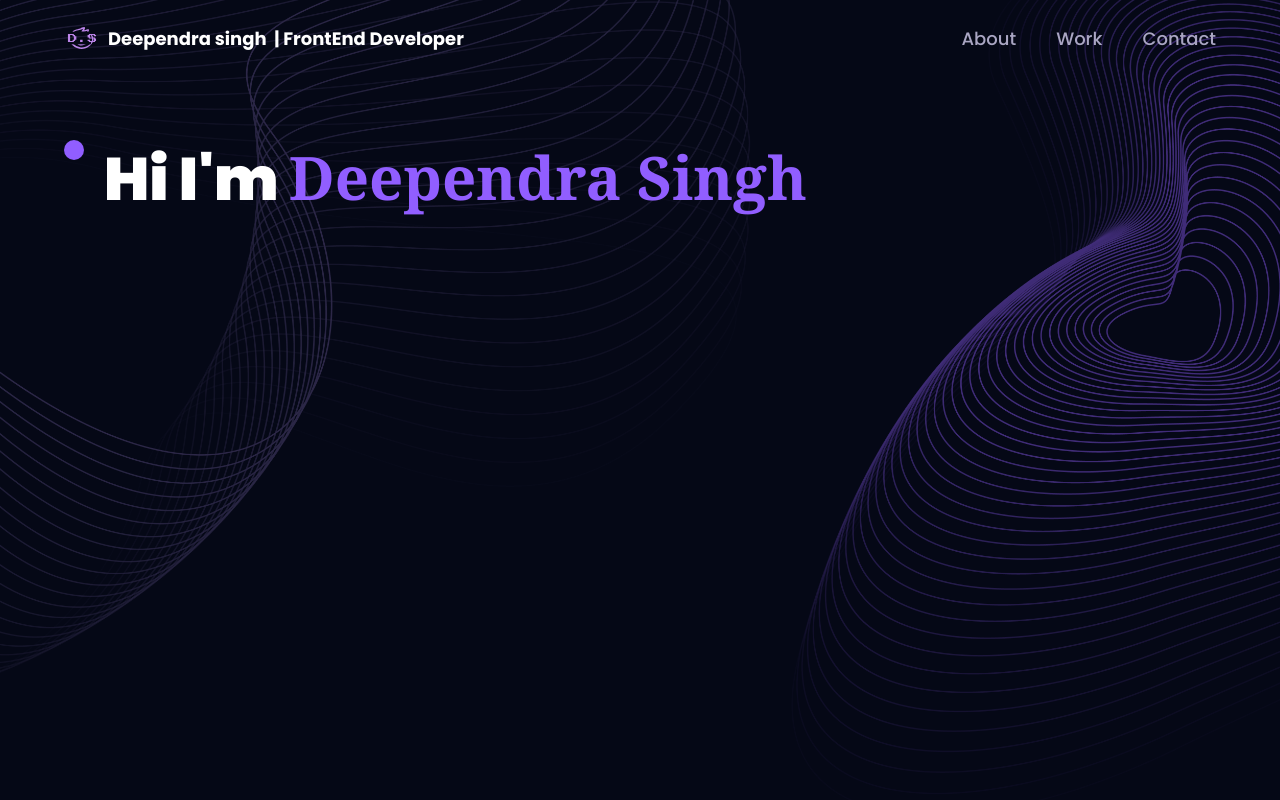
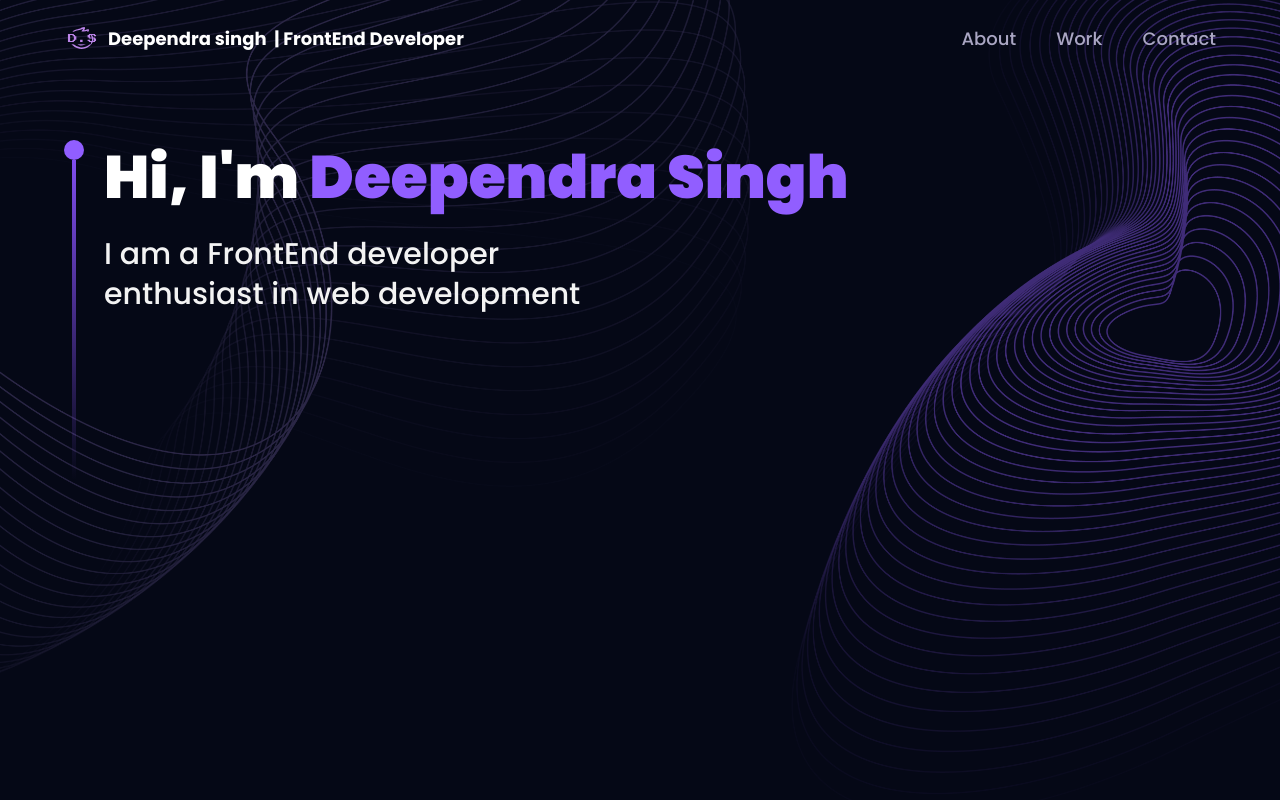
Before and after one commit to trdxlucifer/PersonalPortfolio, a React (Vite) app: page / in a window 1280 px wide. Shown: the top 800 px of the page. Built offline with nearby package versions, Linux system fonts and the light colour scheme.

Commit message:
corrected the dependencies of react three js

```diff
--- a/package.json
+++ b/package.json
@@ -18,7 +18,8 @@
     "react-dom": "^18.2.0",
     "react-router-dom": "^6.9.0",
     "react-tilt": "^0.1.4",
-    "react-vertical-timeline-component": "^3.6.0"
+    "react-vertical-timeline-component": "^3.6.0",
+    "three": "^0.150.1"
   },
   "devDependencies": {
     "@types/react": "^18.0.27",
--- a/src/components/Hero.jsx
+++ b/src/components/Hero.jsx
@@ -6,17 +6,24 @@ import { styles } from "../styles";
 const Hero = () => {
   return (
     <section className="relative w-full h-screen mx-auto">
-    <div className={`${styles.paddingX} absolute inset-0 top-[120px] mx-w-7xl
-    mx-auto flex flex-row items-start gap-5`}>
-       <div className="flex flex-col justify-centter items-cener mt-5">
-       <div className="w-5 h-5 rounded-full bg-[#915eff]"/>
-       <div className="w-1 sm:h-80 h-40 voilet-gradient"/>
+      <div
+        className={`absolute inset-0 top-[120px]  max-w-7xl mx-auto ${styles.paddingX} flex flex-row items-start gap-5`}
+      >
+        <div className="flex flex-col justify-center items-center mt-5">
+          <div className="w-5 h-5 rounded-full bg-[#915EFF]" />
+          <div className="w-1 sm:h-80 h-40 violet-gradient" />
+        </div>
 
-       </div>
-       <div>
-        <h1 className={`${styles.heroHeadText} text-white`}>Hi I'm <span className="text-[#915eff] font-serif">Deependra Singh</span></h1>
-       </div>
-    </div>
+        <div>
+          <h1 className={`${styles.heroHeadText} text-white`}>
+            Hi, I'm <span className="text-[#915EFF]">Deependra Singh</span>
+          </h1>
+          <p className={`${styles.heroSubText} mt-2 text-white-100`}>
+            I am a FrontEnd developer <br className="sm:block hidden" />
+            enthusiast in web development
+          </p>
+        </div>
+      </div>
     </section>
   );
 };
--- a/src/components/canvas/Computers.jsx
+++ b/src/components/canvas/Computers.jsx
@@ -1,8 +1,16 @@
-import React from 'react'
+import React,{Suspense , useEffect , useState} from 'react'
+import {Canvas} from '@react-three/fiber'
+import {OrbitControls , Preload , useGLTF} from '@react-three/drei';
+import CanvasLoader from '../Loader'
+
 
 const Computers = () => {
+
+  const computer = useGLTF
+
   return (
     <div>Computers</div>
+
   )
 }
 
```
Also changed, not shown: 1 other file (tests, documents, lock files or other folders).
